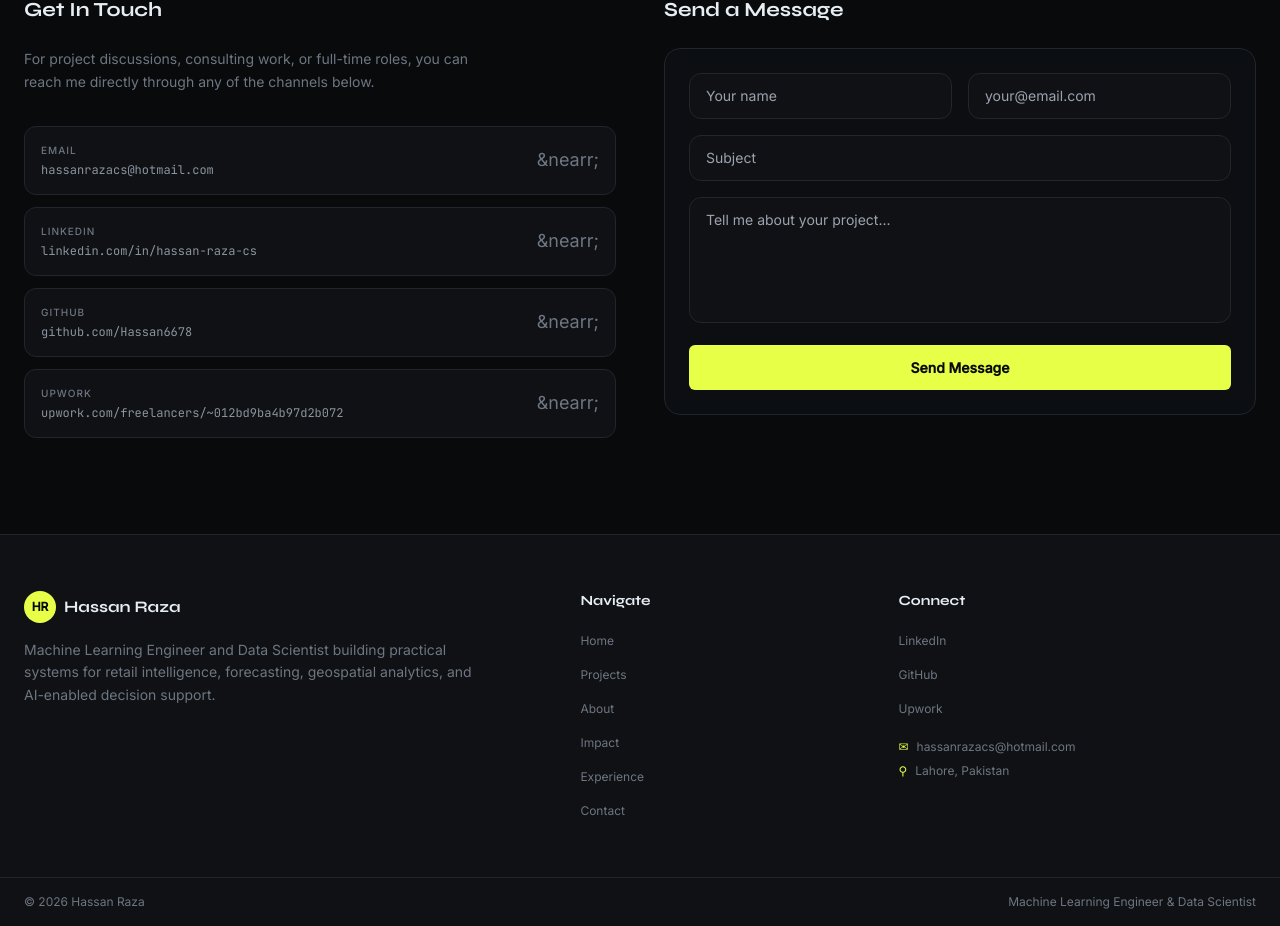
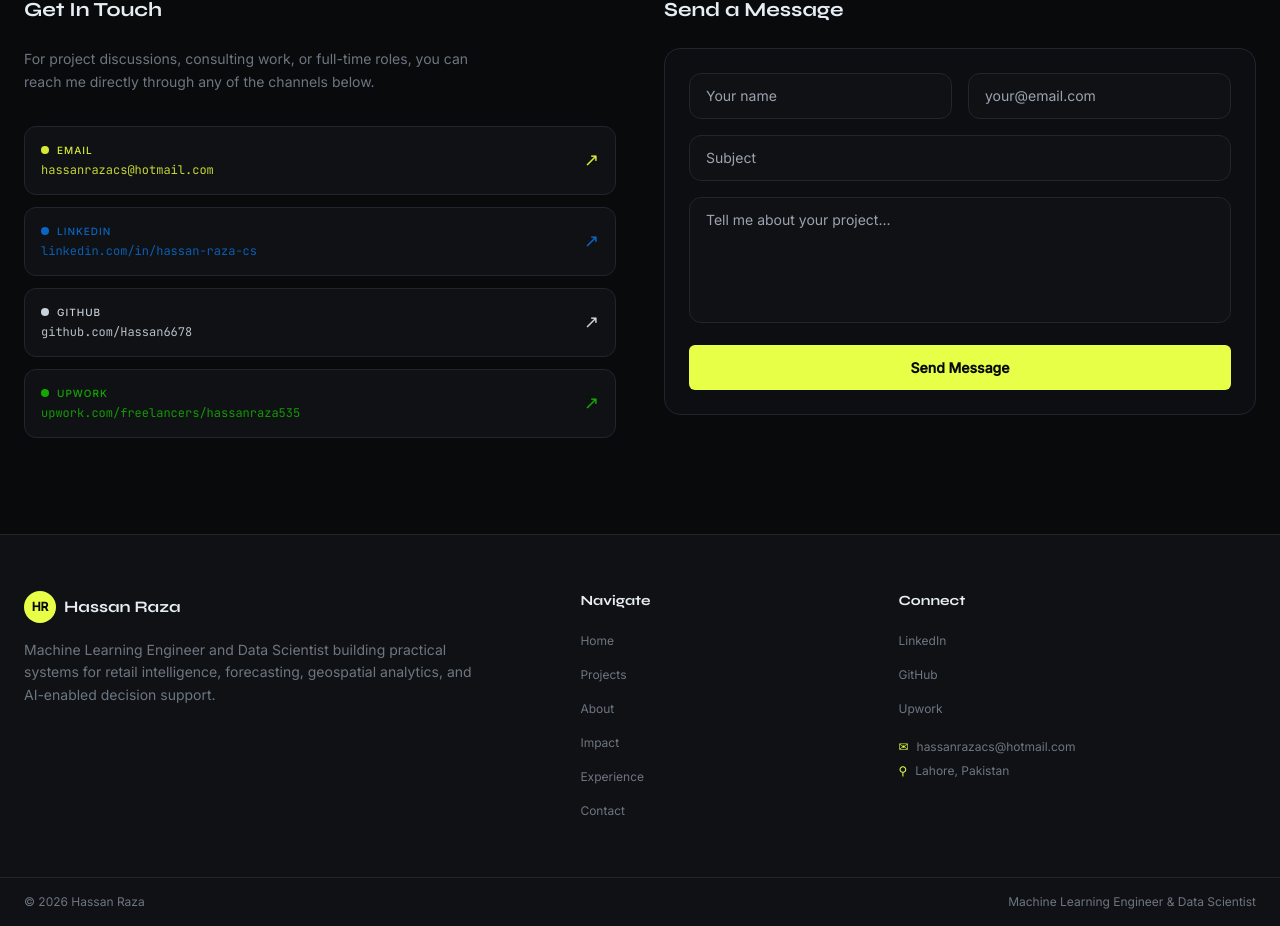
Before and after one commit to Hassan6678/Portfolio, a Next.js app: page / in a window 1280 px wide. Shown: the part 7795-8721 px from the top of the page. Built offline with nearby package versions, Linux system fonts and the light colour scheme.

Commit message:
add color properties to contact links

```diff
--- a/components/Contact.tsx
+++ b/components/Contact.tsx
@@ -3,10 +3,10 @@
 import { useInView } from '@/hooks/useInView'
 
 const contactLinks = [
-  { label: 'Email', value: 'hassanrazacs@hotmail.com', href: 'mailto:hassanrazacs@hotmail.com' },
-  { label: 'LinkedIn', value: 'linkedin.com/in/hassan-raza-cs', href: 'https://linkedin.com/in/hassan-raza-cs' },
-  { label: 'GitHub', value: 'github.com/Hassan6678', href: 'https://github.com/Hassan6678' },
-  { label: 'Upwork', value: 'upwork.com/freelancers/~012bd9ba4b97d2b072', href: 'https://upwork.com/freelancers/~012bd9ba4b97d2b072' },
+  { label: 'Email', value: 'hassanrazacs@hotmail.com', href: 'mailto:hassanrazacs@hotmail.com', color: '#d8ea35' },
+  { label: 'LinkedIn', value: 'linkedin.com/in/hassan-raza-cs', href: 'https://linkedin.com/in/hassan-raza-cs', color: '#0a66c2' },
+  { label: 'GitHub', value: 'github.com/Hassan6678', href: 'https://github.com/Hassan6678', color: '#c9d1d9' },
+  { label: 'Upwork', value: 'upwork.com/freelancers/hassanraza535', href: 'https://upwork.com/freelancers/hassanraza535', color: '#14a800' },
 ]
 
 export default function Contact() {
@@ -58,14 +58,17 @@ export default function Contact() {
                       rel="noopener noreferrer"
                       className="flex items-center justify-between p-4 rounded-xl group transition-all duration-200"
                       style={{ background: 'var(--surface)', border: '1px solid var(--border)' }}
-                      onMouseEnter={(e) => { e.currentTarget.style.borderColor = 'rgba(232,255,71,0.4)' }}
+                      onMouseEnter={(e) => { e.currentTarget.style.borderColor = `${l.color}55` }}
                       onMouseLeave={(e) => { e.currentTarget.style.borderColor = 'var(--border)' }}
                     >
                       <div>
-                        <div className="text-[10px] uppercase tracking-widest mb-1 font-medium" style={{ color: 'var(--muted)' }}>{l.label}</div>
-                        <div className="font-mono text-xs group-hover:text-accent transition-colors break-all" style={{ color: 'var(--dimmed)' }}>{l.value}</div>
+                        <div className="flex items-center gap-2 mb-1">
+                          <span className="inline-block w-2 h-2 rounded-full" style={{ background: l.color }} />
+                          <div className="text-[10px] uppercase tracking-widest font-medium" style={{ color: l.color }}>{l.label}</div>
+                        </div>
+                        <div className="font-mono text-xs transition-opacity break-all opacity-90 group-hover:opacity-100" style={{ color: l.color }}>{l.value}</div>
                       </div>
-                      <span className="text-lg group-hover:text-accent group-hover:-translate-y-0.5 group-hover:translate-x-0.5 transition-all" style={{ color: 'var(--muted)' }}>&nearr;</span>
+                      <span className="text-lg group-hover:-translate-y-0.5 group-hover:translate-x-0.5 transition-all" style={{ color: l.color }}>{'\u2197'}</span>
                     </a>
                   </li>
                 ))}
```
